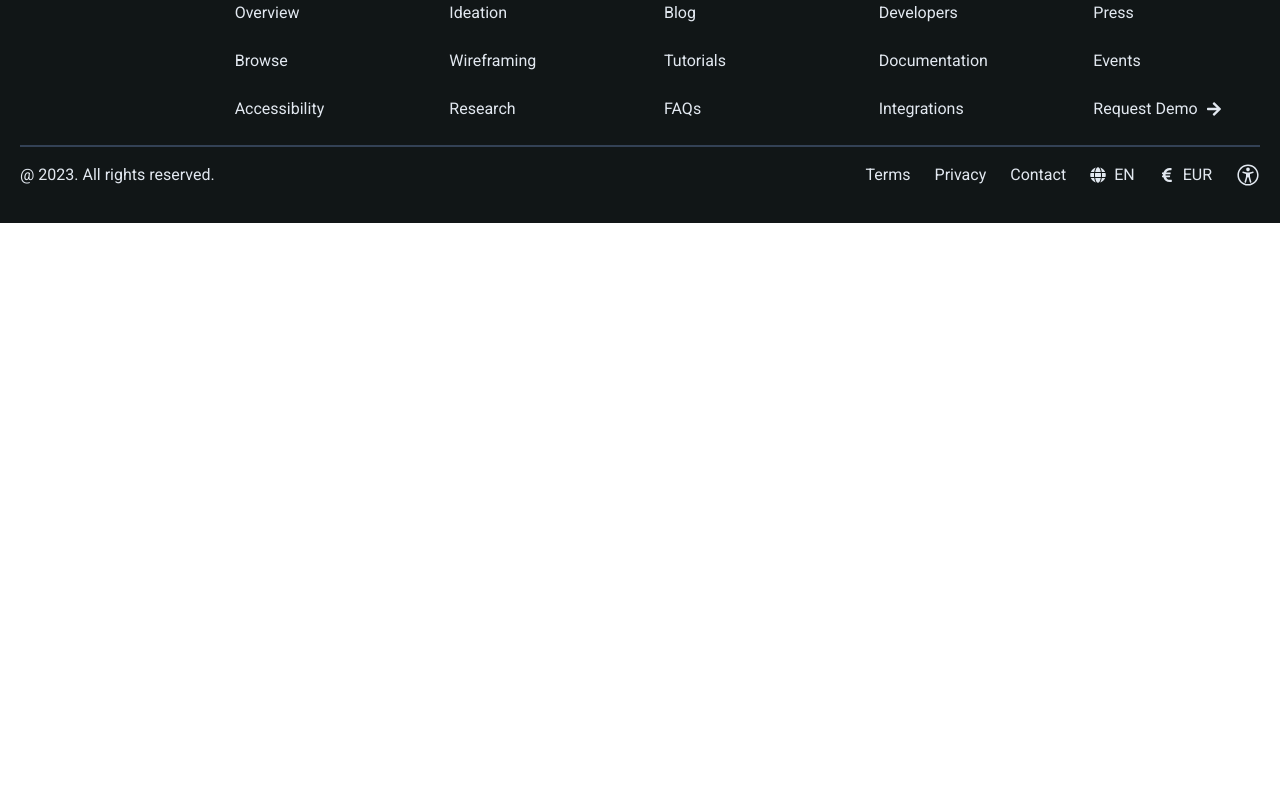
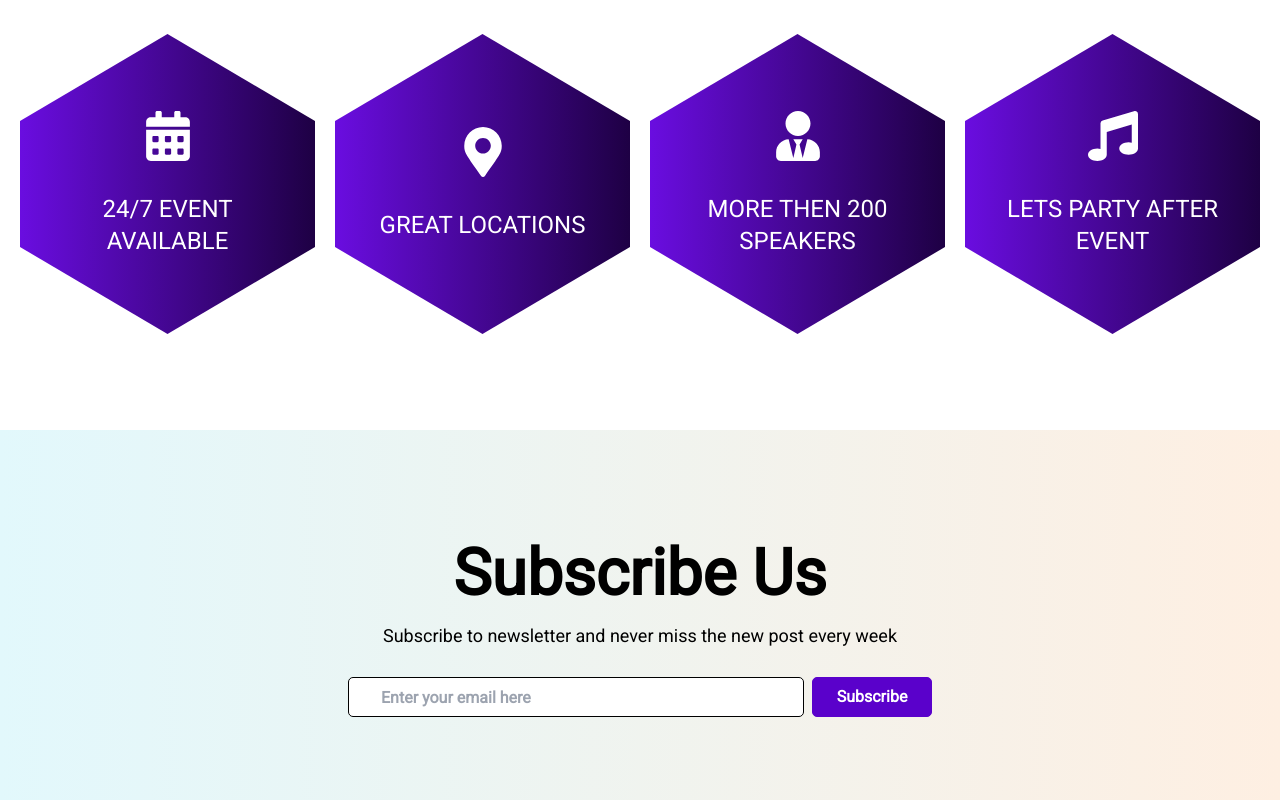
Before and after one commit to AbulFozolJumman/Event-360-Frontend, a React (Vite) app: page / in a window 1280 px wide. Shown: the part 5300-6100 px from the top of the page. Before the commit the page ends 5523 px from the top, so only its background shows below. Built offline with nearby package versions, Linux system fonts and the light colour scheme; no server answers.

Commit message:
Creative two section added to the homepage

```diff
--- a/src/Components/Items/Item4.tsx
+++ b/src/Components/Items/Item4.tsx
@@ -9,7 +9,7 @@ const Item4 = ({ item4 }) => {
     <motion.div
       style={style}
       ref={divRef}
-      className="p-6 md:col-span-4 bg-[E2F8FC] rounded-md"
+      className="p-6 md:col-span-4 bg-[#E2F8FC] rounded-md"
     >
       <img className="w-full" src={item4.imgURL} alt="" />
       <h3 className="text-[24px] font-medium mt-3">{item4.name}</h3>
--- a/src/Pages/Home/Home/Home.tsx
+++ b/src/Pages/Home/Home/Home.tsx
@@ -4,6 +4,8 @@ import Plan from "../Plan/Plan";
 import RecentEvents from "../RecentEvents/RecentEvents";
 import Review from "../Review/Review";
 import Services from "../Services/Services";
+import Specialty from "../Specialty/Specialty";
+import Subscribes from "../Subscribes/Subscribes";
 
 const Home = () => {
   return (
@@ -14,6 +16,8 @@ const Home = () => {
       <Plan />
       <Review />
       <RecentEvents />
+      <Specialty />
+      <Subscribes />
     </>
   );
 };
--- /dev/null
+++ b/src/Pages/Home/Specialty/Specialty.css
@@ -0,0 +1,11 @@
+.curved-hexagon {
+  width: 100%;
+  height: 300px;
+  position: relative;
+  clip-path: polygon(50% 0%, 100% 29%, 100% 71%, 50% 100%, 0% 71%, 0% 29%);
+}
+.curved-hexagon:hover {
+  scale: 1.1;
+  transition: all;
+  transition-duration: 0.7s;
+}
--- /dev/null
+++ b/src/Pages/Home/Specialty/Specialty.tsx
@@ -0,0 +1,50 @@
+import {
+  FaCalendarAlt,
+  FaMapMarkerAlt,
+  FaMusic,
+  FaUserTie,
+} from "react-icons/fa";
+import "./Specialty.css";
+
+const Specialty = () => {
+  return (
+    <>
+      <section className="max-w-[1280px] mx-auto px-5">
+        <h2 className="text-[32px] md:text-[64px] font-extrabold text-center">
+          Our Specialty
+        </h2>
+        <p className="text-[14px] md:text-[18px] mx-auto text-center mb-[54px] max-w-2xl">
+          We have been successfully doing various kind of event since 2012
+        </p>
+        <div className="grid items-center grid-cols-1 md:grid-cols-2 lg:grid-cols-4 gap-5 mb-24">
+          <div className="flex items-center justify-center flex-col gap-8 text-white curved-hexagon bg-gradient-to-r from-[#6a0de0] to-[#1e0044] p-5">
+            <div>
+              <FaCalendarAlt className="text-[50px] text-white" />
+            </div>
+            <h3 className="text-2xl text-center">24/7 EVENT AVAILABLE</h3>
+          </div>
+          <div className="flex items-center justify-center flex-col gap-8 text-white curved-hexagon bg-gradient-to-r from-[#6a0de0] to-[#1e0044] p-5">
+            <div>
+              <FaMapMarkerAlt className="text-[50px] text-white" />
+            </div>
+            <h3 className="text-2xl text-center">GREAT LOCATIONS</h3>
+          </div>
+          <div className="flex items-center justify-center flex-col gap-8 text-white curved-hexagon bg-gradient-to-r from-[#6a0de0] to-[#1e0044] p-5">
+            <div>
+              <FaUserTie className="text-[50px] text-white" />
+            </div>
+            <h3 className="text-2xl text-center">MORE THEN 200 SPEAKERS</h3>
+          </div>
+          <div className="flex items-center justify-center flex-col gap-8 text-white curved-hexagon bg-gradient-to-r from-[#6a0de0] to-[#1e0044] p-5">
+            <div>
+              <FaMusic className="text-[50px] text-white" />
+            </div>
+            <h3 className="text-2xl text-center">LETS PARTY AFTER EVENT</h3>
+          </div>
+        </div>
+      </section>
+    </>
+  );
+};
+
+export default Specialty;
--- /dev/null
+++ b/src/Pages/Home/Subscribes/Subscribes.tsx
@@ -0,0 +1,36 @@
+const Subscribes = () => {
+  const handleClick = () => {
+    alert("You are now a subscriber");
+  };
+  return (
+    <>
+      <section
+        id="subscribe"
+        className="bg-gradient-to-r from-[#E2F8FC] to-[#FEEFE2] px-5 py-20 md:py-24"
+      >
+        <h2 className="text-[32px] md:text-[64px] font-semibold md:text-center">
+          Subscribe Us
+        </h2>
+        <p className="md:text-[18px] mb-7 md:text-center">
+          Subscribe to newsletter and never miss the new post every week
+        </p>
+        <div className="flex justify-center flex-col md:flex-row gap-2">
+          <input
+            className="md:w-[456px] rounded-[5px] w-full h-[40px] border border-black md:pl-8 pl-5 outline-[#8e37ff] text-[#5a01cb] font-bold"
+            type="text"
+            placeholder="Enter your email here"
+          />
+          <a
+            onClick={handleClick}
+            className="font-semibold bg-[#5a01cb] h-[40px] flex items-center justify-center w-[120px] text-center text-white rounded-[5px] hover:bg-white border border-[#5a01cb] hover:text-[#5a01cb]"
+            href="#Subscribe"
+          >
+            Subscribe
+          </a>
+        </div>
+      </section>
+    </>
+  );
+};
+
+export default Subscribes;
```
Also changed, not shown: src/assets/subscribes.jpg (added).
